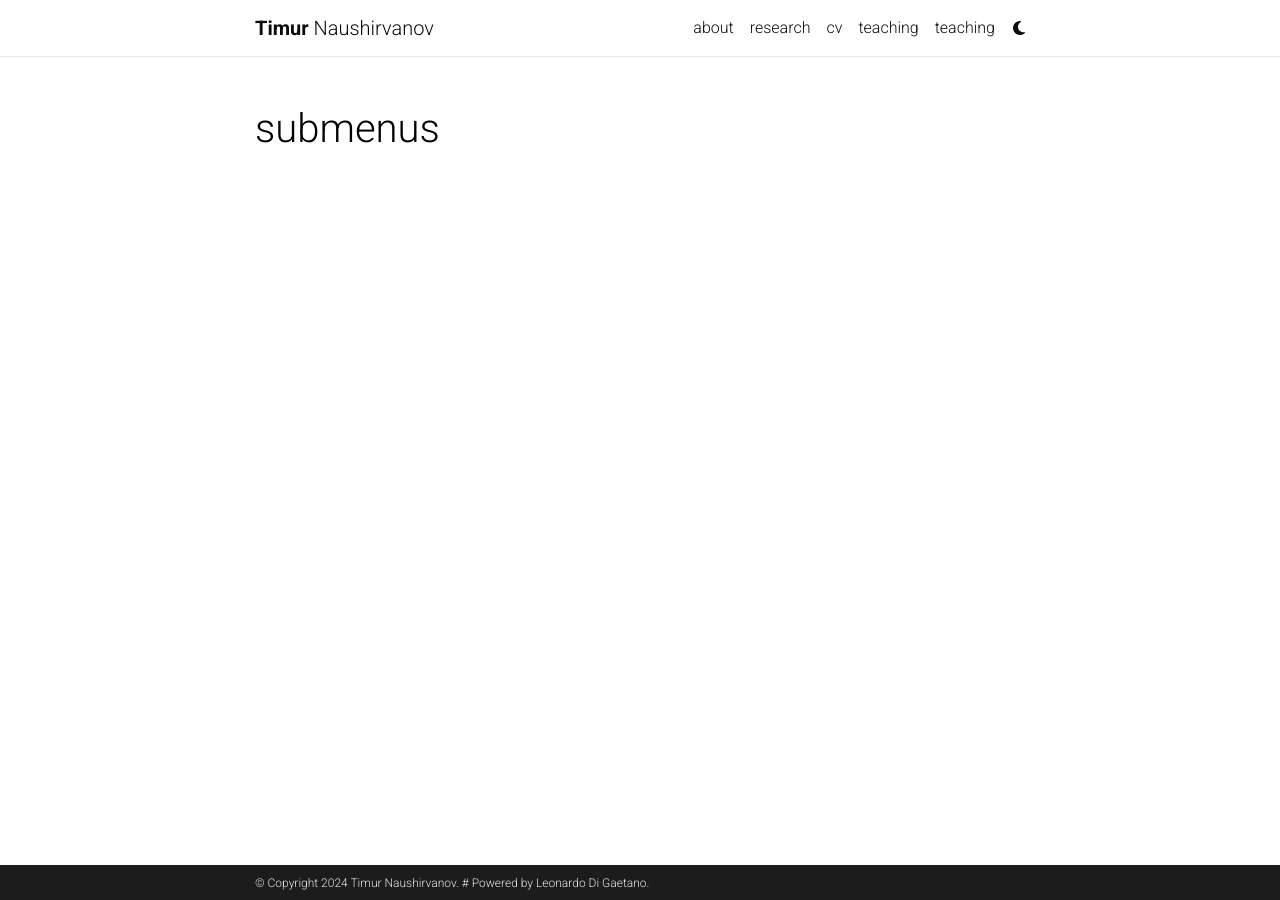
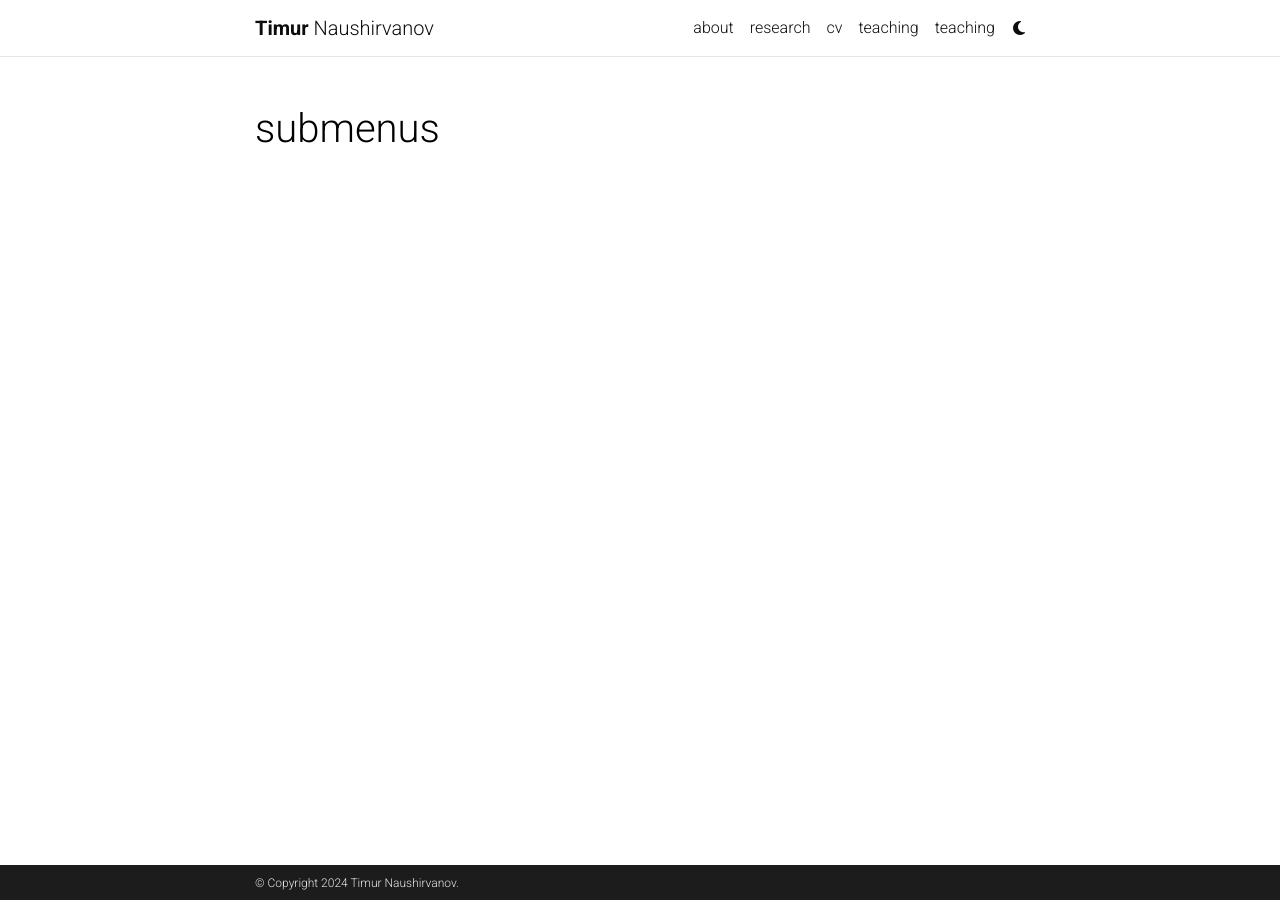
Before and after one commit to nautim/nautim.github.io, a Jekyll site: the page built from _pages/dropdown.md, in a window 1280 px wide. Built offline with Jekyll 4.4.1, drawn with Linux system fonts in a browser that asks for light colours; comment, search, counter and statistics services are not loaded; a style sheet for code colours, icons or effects is not loaded.

Commit message:
Update _config.yml

```diff
--- a/_config.yml
+++ b/_config.yml
@@ -9,12 +9,11 @@ last_name: Naushirvanov
 email: nautim2808@gmail.com
 description: > # the ">" symbol means to ignore newlines until "footer_text:"
   Portfolio webpage of Timur Naushirvanov.
-footer_text: >
-  # Powered by Leonardo Di Gaetano.
+footer_text: > # Powered by Leonardo Di Gaetano.
 keywords: Timur Naushirvanov, naushirvanov # add your own keywords or leave empty
 
 lang: en # the language of your site (for example: en, fr, cn, ru, etc.)
-icon: 🕸️  # the emoji used as the favicon (alternatively, provide image name in /assets/img/)
+icon: 🌍 # the emoji used as the favicon (alternatively, provide image name in /assets/img/)
 
 url: https://nautim.github.io # the base hostname & protocol for your site
 baseurl: # the subpath of your site, e.g. /blog/
@@ -26,7 +25,7 @@ impressum_path:  # set to path to include impressum link in the footer, use the
 # -----------------------------------------------------------------------------
 
 # repo color theme
-repo_theme_light: default       # https://github.com/anuraghazra/github-readme-stats/blob/master/themes/README.md
+repo_theme_light: dark       # https://github.com/anuraghazra/github-readme-stats/blob/master/themes/README.md
 repo_theme_dark: dark           # https://github.com/anuraghazra/github-readme-stats/blob/master/themes/README.md
 repo_trophies:
   enabled: false
```
